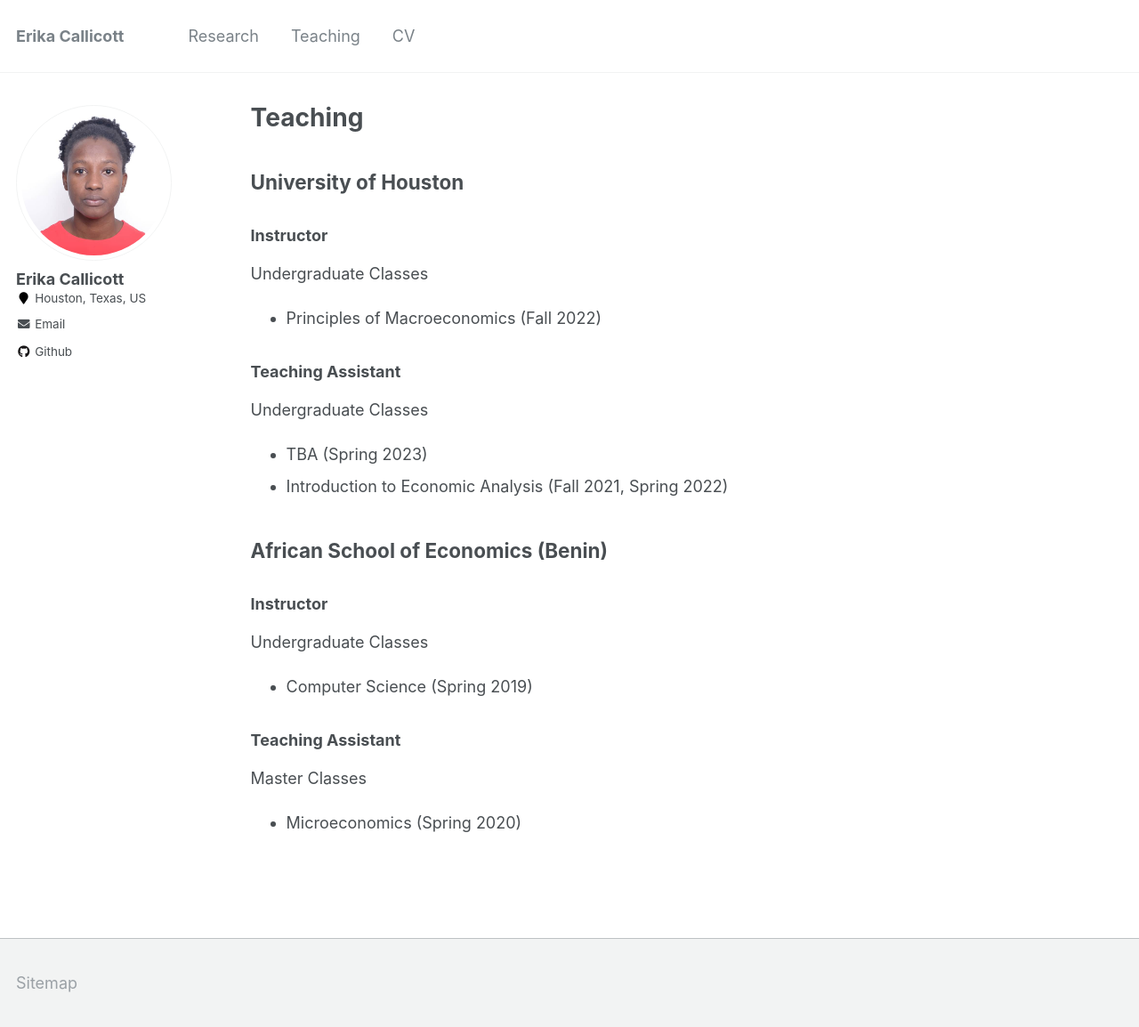
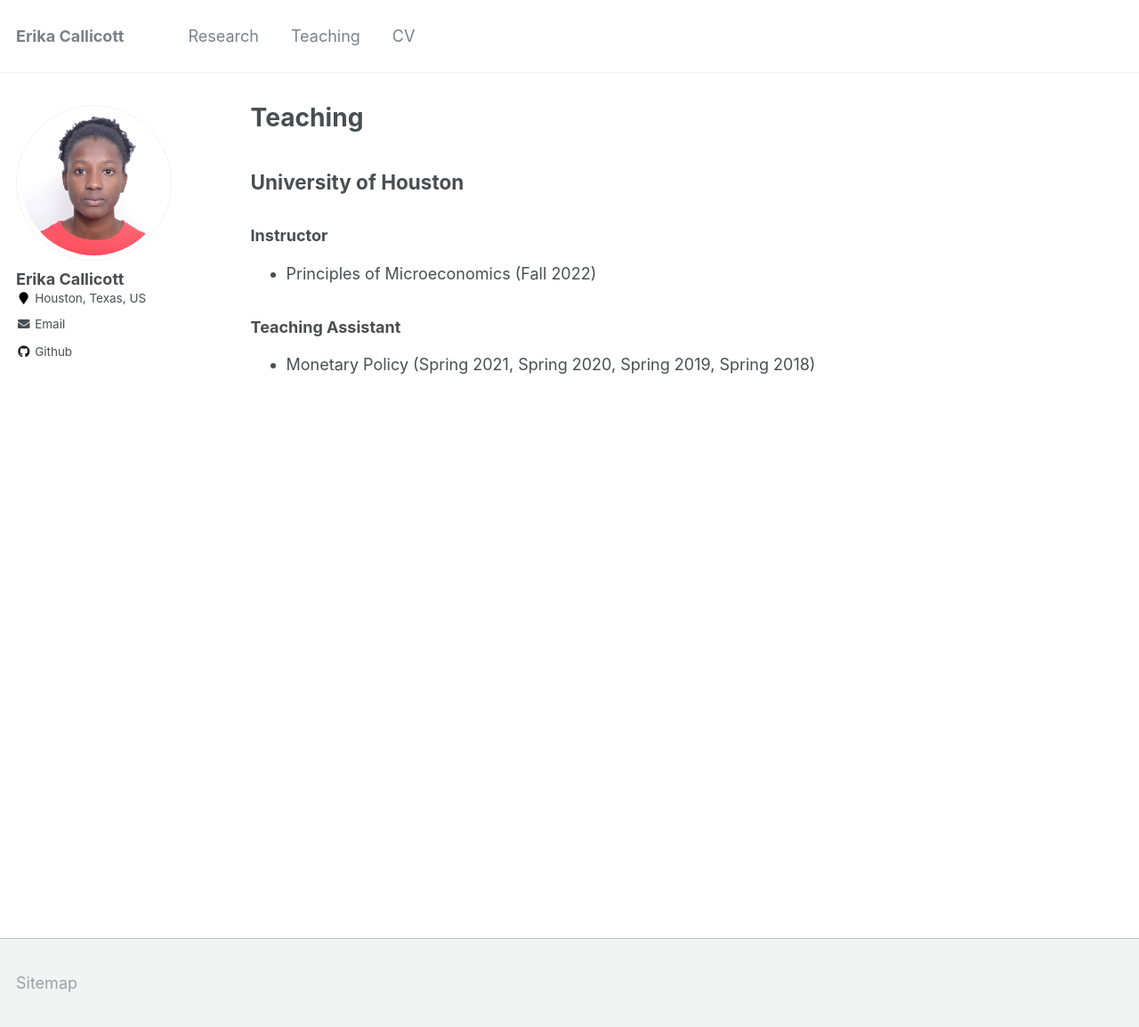
Before and after one commit to erikacallicott/erikacallicott.github.io, a Jekyll site: the page built from _pages/teaching.md, in a window 1280 px wide and 1154 px high. Shown: the whole window at 89% size. Built offline with Jekyll 4.4.1, drawn with Linux system fonts in a browser that asks for light colours.

Commit message:
Update teaching.md

```diff
--- a/_pages/teaching.md
+++ b/_pages/teaching.md
@@ -12,24 +12,8 @@ University of Houston
 
 ### Instructor
 
-Undergraduate Classes
-- Principles of Macroeconomics (Fall 2022)
+- Principles of Microeconomics (Fall 2022)
 
 ### Teaching Assistant
 
-Undergraduate Classes
-- TBA (Spring 2023)
-- Introduction to Economic Analysis (Fall 2021, Spring 2022)
-
-African School of Economics (Benin)
---
-
-### Instructor
-
-Undergraduate Classes
-- Computer Science (Spring 2019)
-
-### Teaching Assistant
-
-Master Classes
-- Microeconomics (Spring 2020)
+- Monetary Policy (Spring 2021, Spring 2020, Spring 2019, Spring 2018)
```
